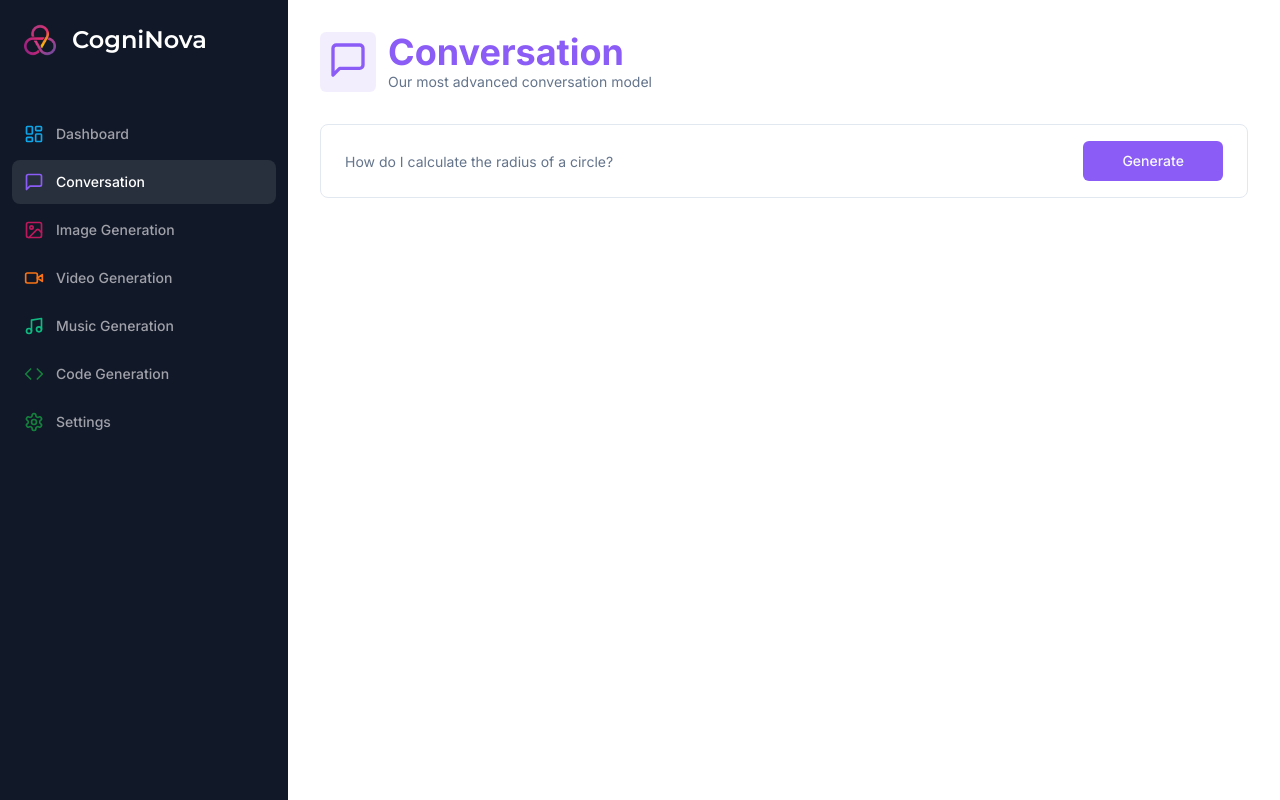
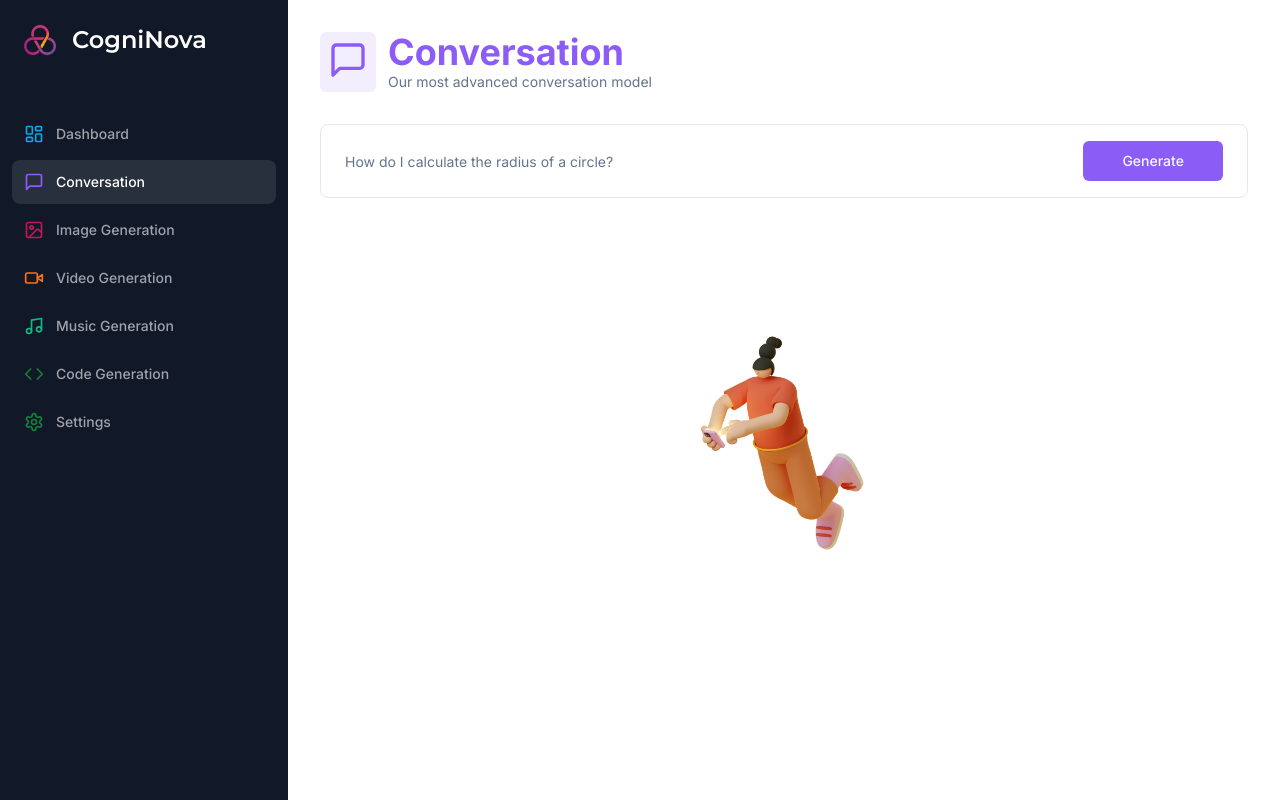
Before and after one commit to The-CodeINN/cogninova, a Next.js app: page /conversation in a window 1280 px wide. Built offline with nearby package versions, Linux system fonts and the light colour scheme.

Commit message:
added empty state to conservation

```diff
--- a/app/(dashboard)/(routes)/conversation/page.tsx
+++ b/app/(dashboard)/(routes)/conversation/page.tsx
@@ -8,10 +8,12 @@ import { useState } from "react";
 import axios from "axios";
 import { useRouter } from "next/navigation";
 import { ChatCompletionRequestMessage } from "openai";
+
 import Heading from "@/components/Heading";
 import { Form, FormControl, FormField, FormItem } from "@/components/ui/form";
 import { Input } from "@/components/ui/input";
 import { Button } from "@/components/ui/button";
+import { Empty } from "@/components/Empty";
 
 const Conversation = () => {
   const [messages, setMessages] = useState<ChatCompletionRequestMessage[]>([]);
@@ -96,6 +98,11 @@ const Conversation = () => {
 
         <div className='space-y-4 mt-4'>
           <div className='flex flex-col-reverse gap-y-4'>
+            {messages.length === 0 && !isLoading && (
+              <div>
+                <Empty />
+              </div>
+            )}
             {messages.map((message) => (
               <div key={message.content}>{message.content}</div>
             ))}
--- /dev/null
+++ b/components/Empty.tsx
@@ -0,0 +1,15 @@
+import Image from "next/image";
+
+interface EmptyProps {
+  label: string;
+}
+
+export const Empty = () => {
+  return (
+    <div className='h-full p-20 flex flex-col justify-center items-center'>
+      <div className='relative h-72 w-72'>
+        <Image alt='empty' src="/empty.png" fill />
+      </div>
+    </div>
+  );
+};
```
